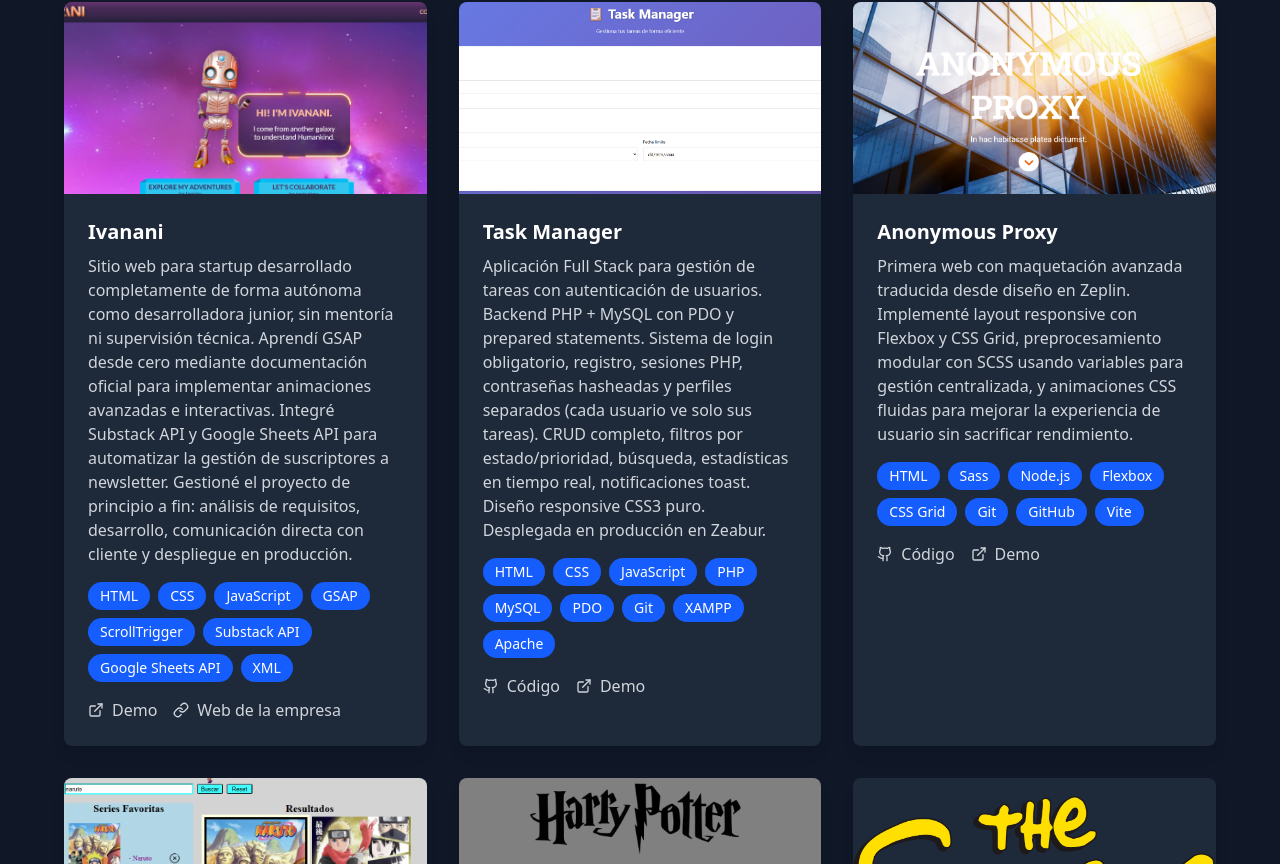
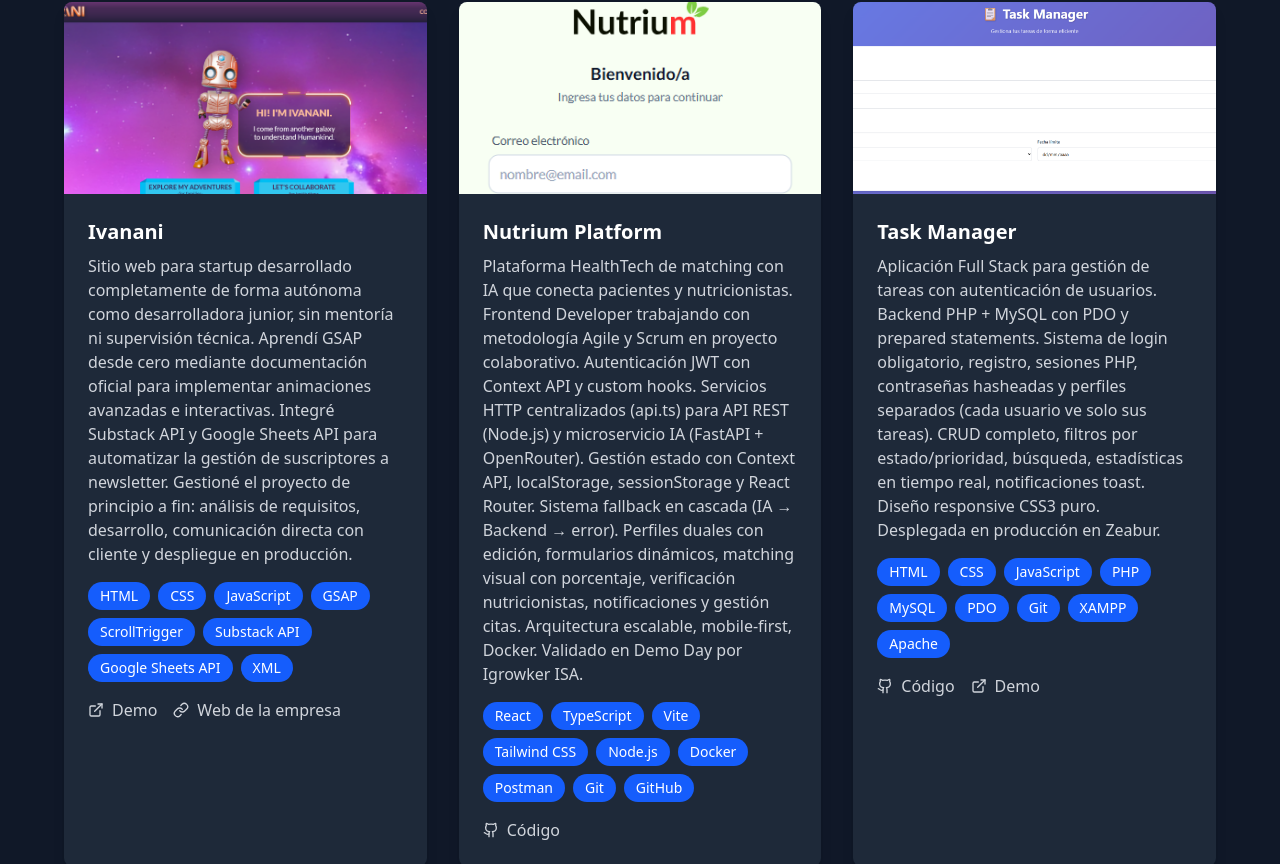
Before and after one commit to Nelicah/mi-portafolio, a React (Vite) app: page / in a window 1280 px wide. Shown: the part 4156-5020 px from the top of the page. Built offline with nearby package versions, Linux system fonts and the light colour scheme.

Commit message:
add nutrium

```diff
--- a/src/components/App.jsx
+++ b/src/components/App.jsx
@@ -51,6 +51,7 @@
 import project9 from "../images/dragon-ball1.png";
 import project10 from "../images/proyecto-molon2.png";
 import project11 from "../images/catalogo_peliculas.png";
+import project12 from "../images/login_nutrium.png";
 
 import HeroSection from "./sections/HeroSection";
 import AboutSection from "./sections/AboutSection";
@@ -271,6 +272,24 @@
       web: "https://immersivecreatures.com/",
     },
     {
+      title: "Nutrium Platform",
+      description:
+        "Plataforma HealthTech de matching con IA que conecta pacientes y nutricionistas. Frontend Developer trabajando con metodología Agile y Scrum en proyecto colaborativo. Autenticación JWT con Context API y custom hooks. Servicios HTTP centralizados (api.ts) para API REST (Node.js) y microservicio IA (FastAPI + OpenRouter). Gestión estado con Context API, localStorage, sessionStorage y React Router. Sistema fallback en cascada (IA → Backend → error). Perfiles duales con edición, formularios dinámicos, matching visual con porcentaje, verificación nutricionistas, notificaciones y gestión citas. Arquitectura escalable, mobile-first, Docker. Validado en Demo Day por Igrowker ISA.",
+      image: project12,
+      tech: [
+        "React",
+        "TypeScript",
+        "Vite",
+        "Tailwind CSS",
+        "Node.js",
+        "Docker",
+        "Postman",
+        "Git",
+        "GitHub",
+      ],
+      github: "https://github.com/Nelicah/nutrium",
+    },
+    {
       title: "Task Manager",
       description:
         "Aplicación Full Stack para gestión de tareas con autenticación de usuarios. Backend PHP + MySQL con PDO y prepared statements. Sistema de login obligatorio, registro, sesiones PHP, contraseñas hasheadas y perfiles separados (cada usuario ve solo sus tareas). CRUD completo, filtros por estado/prioridad, búsqueda, estadísticas en tiempo real, notificaciones toast. Diseño responsive CSS3 puro. Desplegada en producción en Zeabur.",
```
Also changed, not shown: src/images/login_nutrium.png (added).
